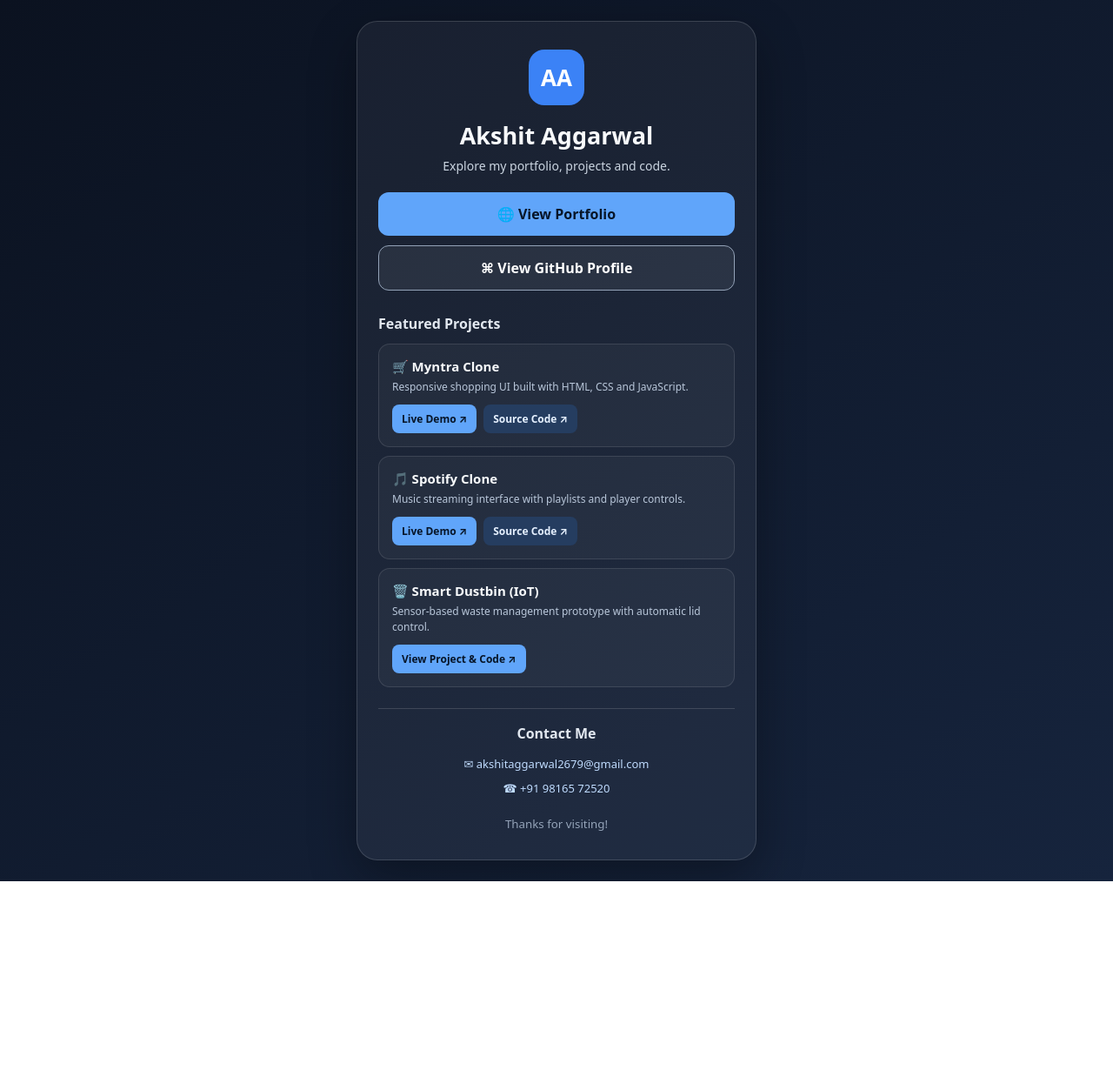
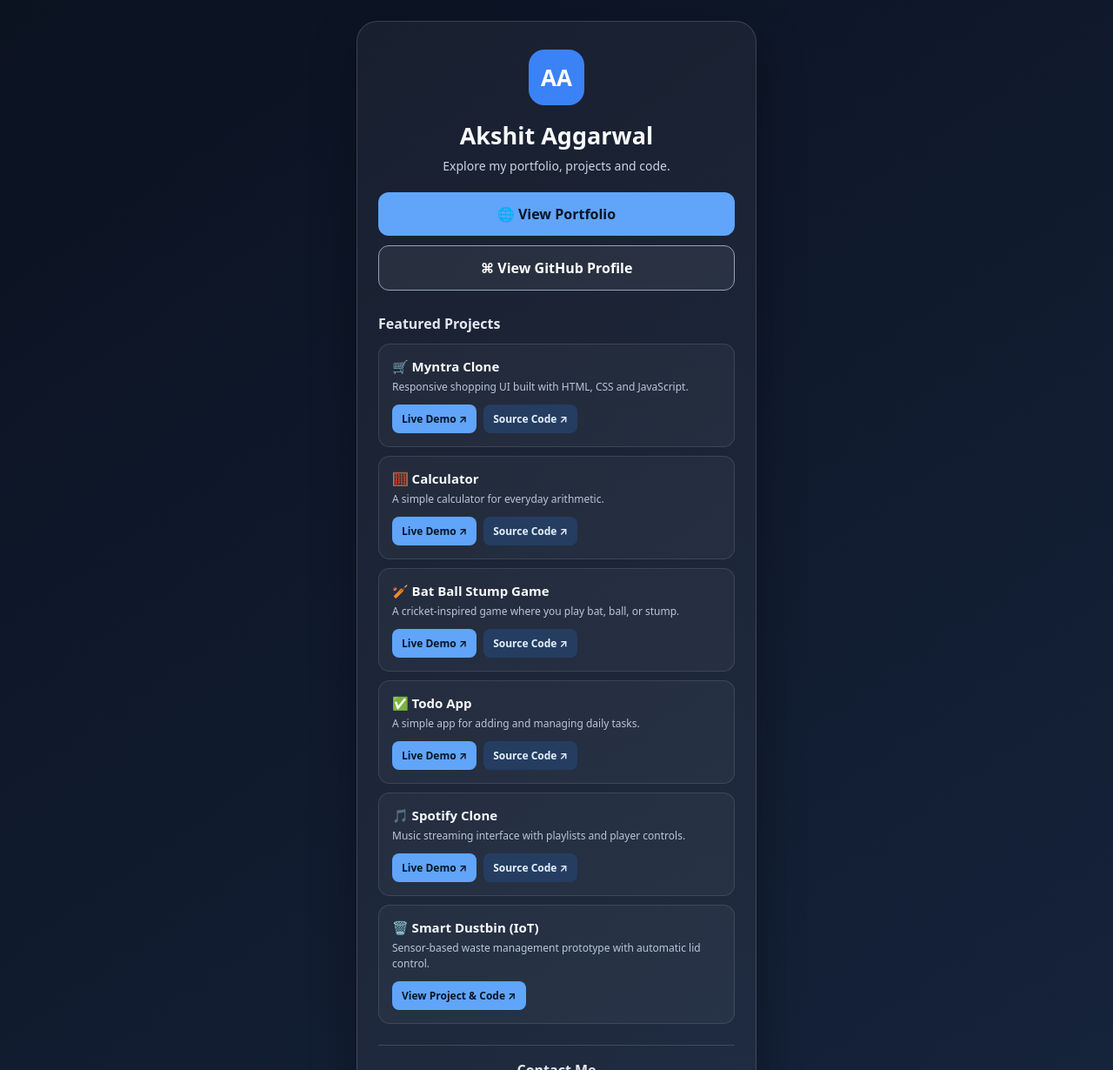
Before and after one commit to akshitofficials/akshit-portfolio, a plain HTML site: page links.html in a window 1280 px wide. Shown: the top 1230 px of the page at 87% size. Before the commit the page ends 1013 px from the top, so only its background shows below. Drawn offline with Linux system fonts and the light colour scheme.

Commit message:
make some changes in the links and add some more projects

```diff
--- a/links.html
+++ b/links.html
@@ -193,6 +193,60 @@
         </div>
       </section>
       <section class="project">
+        <h3>🧮 Calculator</h3>
+        <p>A simple calculator for everyday arithmetic.</p>
+        <div class="actions">
+          <a
+            href="https://calculator-in-by-ak.netlify.app/"
+            target="_blank"
+            rel="noopener noreferrer"
+            >Live Demo ↗</a
+          >
+          <a
+            href="https://github.com/akshitofficials/Calculator-using-react"
+            target="_blank"
+            rel="noopener noreferrer"
+            >Source Code ↗</a
+          >
+        </div>
+      </section>
+      <section class="project">
+        <h3>🏏 Bat Ball Stump Game</h3>
+        <p>A cricket-inspired game where you play bat, ball, or stump.</p>
+        <div class="actions">
+          <a
+            href="https://batballstumpgame1.netlify.app/"
+            target="_blank"
+            rel="noopener noreferrer"
+            >Live Demo ↗</a
+          >
+          <a
+            href="https://github.com/akshitofficials/Project-Cricket-Game"
+            target="_blank"
+            rel="noopener noreferrer"
+            >Source Code ↗</a
+          >
+        </div>
+      </section>
+      <section class="project">
+        <h3>✅ Todo App</h3>
+        <p>A simple app for adding and managing daily tasks.</p>
+        <div class="actions">
+          <a
+            href="https://todo-app-by-ak.netlify.app/"
+            target="_blank"
+            rel="noopener noreferrer"
+            >Live Demo ↗</a
+          >
+          <a
+            href="https://github.com/akshitofficials/todo-app-using-react"
+            target="_blank"
+            rel="noopener noreferrer"
+            >Source Code ↗</a
+          >
+        </div>
+      </section>
+      <section class="project">
         <h3>🎵 Spotify Clone</h3>
         <p>Music streaming interface with playlists and player controls.</p>
         <div class="actions">
```
Also changed, not shown: index.html (+6 -6 lines).
